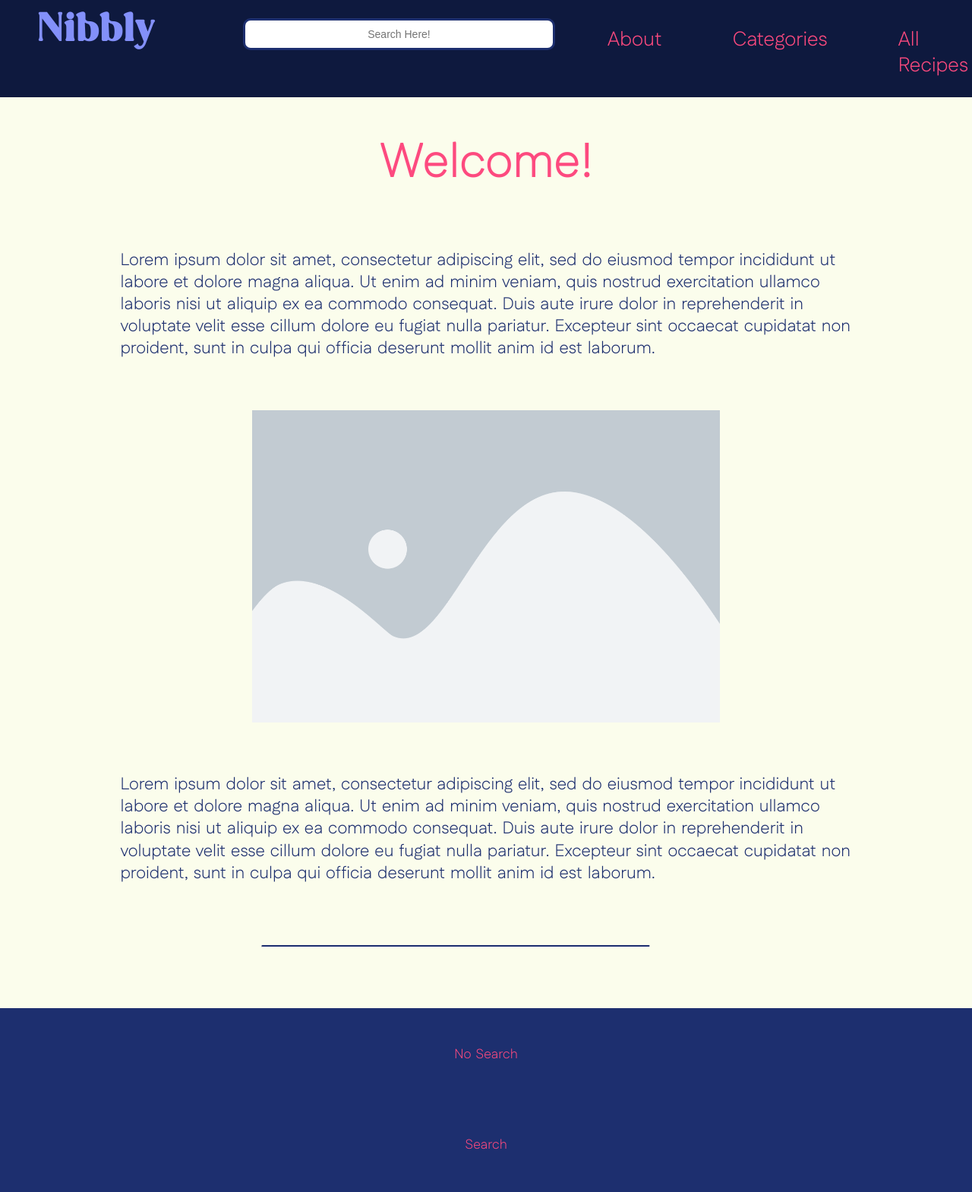
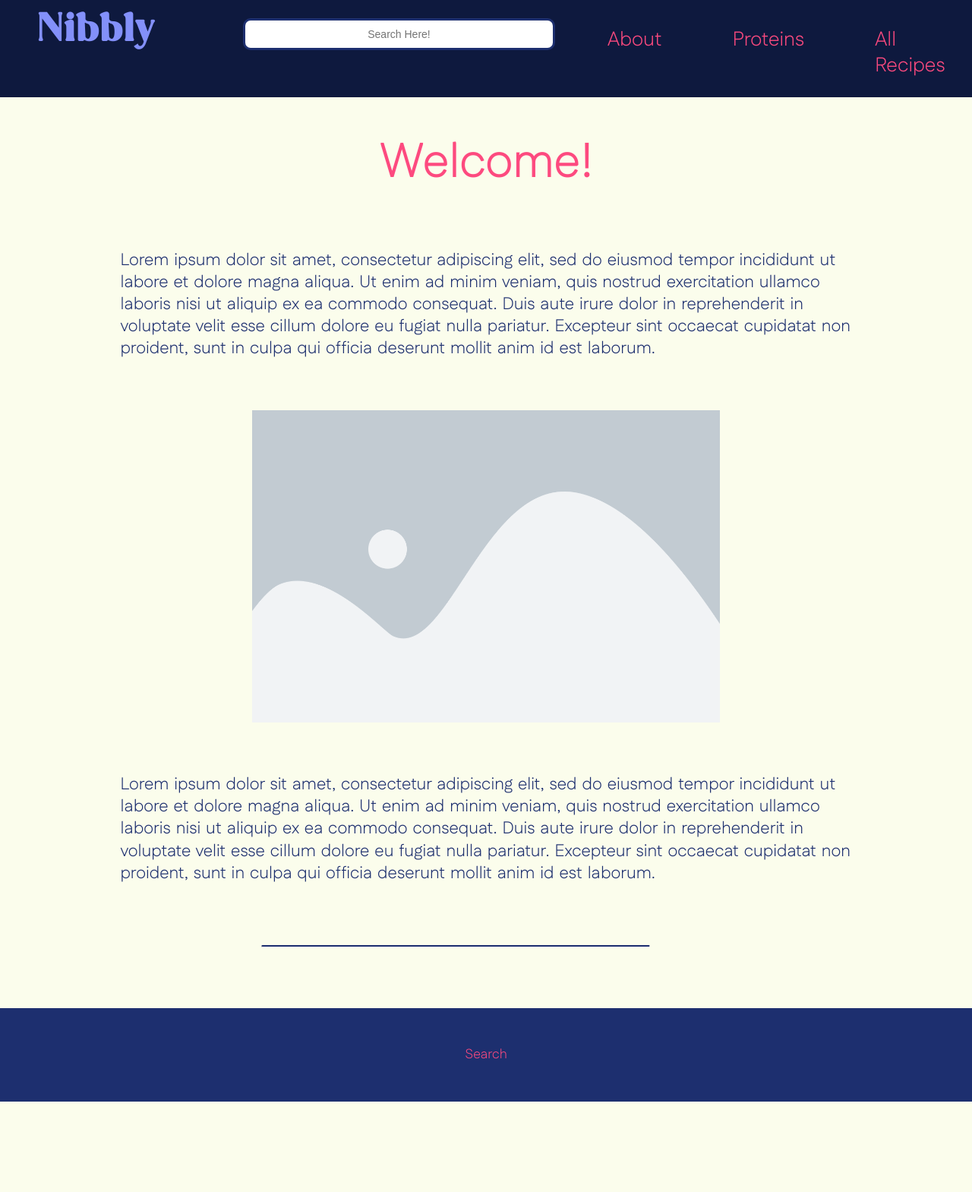
Before and after one commit to vzurui/idm232-vpl26, a PHP site: page /index.html in a window 1280 px wide. Shown: the whole page at 76% size. After the commit the page ends 1450 px from the top, so only its background shows below. Run offline with PHP 8.4, Linux system fonts and the light colour scheme.

Commit message:
no search removed

```diff
--- a/about.html
+++ b/about.html
@@ -37,7 +37,6 @@
 <hr class="solid">
 
 	<footer>
-    <p><a class= "footer-links" href="no-search.html">No Search</a></p>
     <p><a class= "footer-links" href="search-found.html">Search</a></p>
 	</footer>
 
--- a/all-recipes.html
+++ b/all-recipes.html
@@ -42,7 +42,6 @@
 	</div>
 
 	<footer>
-    <p><a href="no-search.html">No Search</a></p>
     <p><a href="search-found.html">Search</a></p>
 	</footer>
 </body>
--- a/all-recipes.php
+++ b/all-recipes.php
@@ -36,7 +36,7 @@
                 $placeholderImage = "images/elementor-placeholder-image.webp"; // Placeholder for images
 
                 // Dynamically generate each recipe card
-                echo "<a class='recipe-card' href='new-recipe.php?id=$id'>";
+                echo "<a class='recipe-card' href='recipe.php?id=$id'>";
                 echo "<img src='$placeholderImage' alt='Image of $name'>";
                 echo "<div class='recipe-info'>";
                 echo "<h3>$name</h3>";
--- a/categories.html
+++ b/categories.html
@@ -42,7 +42,6 @@
 <hr class="solid">
 
   <footer>
-    <p><a href="no-search.html">No Search</a></p>
     <p><a href="search-found.html">Search</a></p>
   </footer>
 </body>
--- a/filter-results.html
+++ b/filter-results.html
@@ -29,7 +29,6 @@
 
 
   <footer>
-    <p><a href="no-search.html">No Search</a></p>
     <p><a href="search-found.html">Search</a></p>
   </footer>
 </body>
--- a/index.html
+++ b/index.html
@@ -24,7 +24,7 @@
   </div>
 
   <li><a href="about.html">About</a></li>
-  <li><a href="categories.html">Categories</a></li>
+  <li><a href="categories.html">Proteins</a></li>
   <li><a href="new-all-recipes.php">All Recipes</a></li>
 </ul>
   </header>
@@ -36,7 +36,6 @@
 <hr class="solid">
 
 <footer>
-  <p><a href="no-search.html">No Search</a></p>
   <p><a href="search-found.html">Search</a></p>
 </footer>
 </body>
--- a/recipe.html
+++ b/recipe.html
@@ -53,7 +53,6 @@
 <hr class="solid">
 
   <footer>
-    <p><a href="no-search.html">No Search</a></p>
     <p><a href="search-found.html">Search</a></p>
   </footer>
 </body>
--- a/search-found.html
+++ b/search-found.html
@@ -32,7 +32,6 @@
 </div>
 
   <footer>
-    <p><a href="no-search.html">No Search</a></p>
     <p><a href="search-found.html">Search</a></p>
   </footer>
 </body>
```
